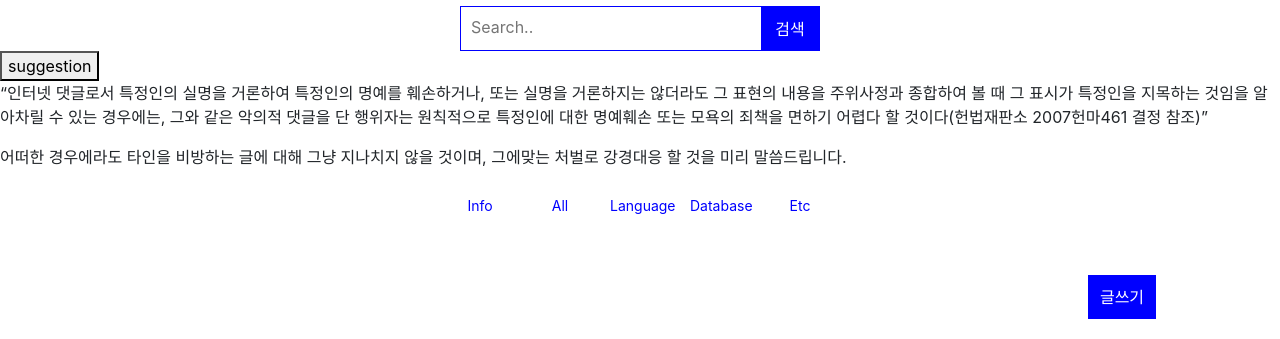
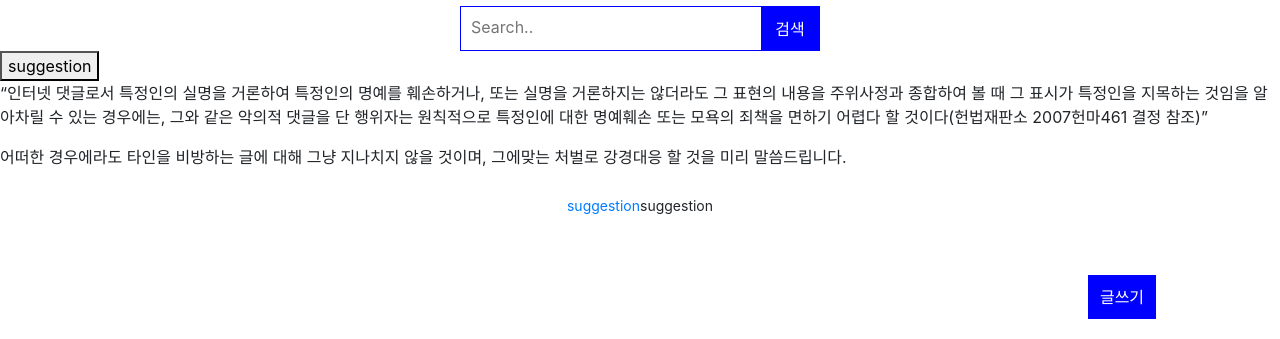
Before and after one commit to eun2ce/curious-coding, a Django app: page / in a window 1280 px wide. Shown: the part 169-508 px from the top of the page. Run offline with Django 3.2, Linux system fonts and the light colour scheme; data that the repository does not hold is empty; some libraries are stand-ins or nearby versions.

Commit message:
ahreum index

```diff
--- a/curiouspage/board/templates/board/index.html
+++ b/curiouspage/board/templates/board/index.html
@@ -148,20 +148,16 @@
   <nav class="nav">
     <form action="" method="get">
       <li>
-        <input type="submit" name="all_type" onclick=" Language " value="Info">
+        <a href="{% url 'board:cc_suggestion' %}">
+            suggestion
+        </a>
       </li>
       <li>
-        <input type="submit" name="all_type" onclick=" Language " value="All">
+
+            suggestion
+        </a>
       </li>
-      <li></li>
-        <input type="submit" name="subject_type" onclick=" Language " value="{{ 'Language' }}">
-      </li>
-      <li>
-        <input type="submit" name="subject_type" onclick=" Database " value="{{ 'Database' }}">
-      </li>
-      <li>
-        <input type="submit" name="subject_type" onclick=" Etc " value="{{ 'Etc' }}">
-      </li>
+
 
     </form>
   </nav>
```
